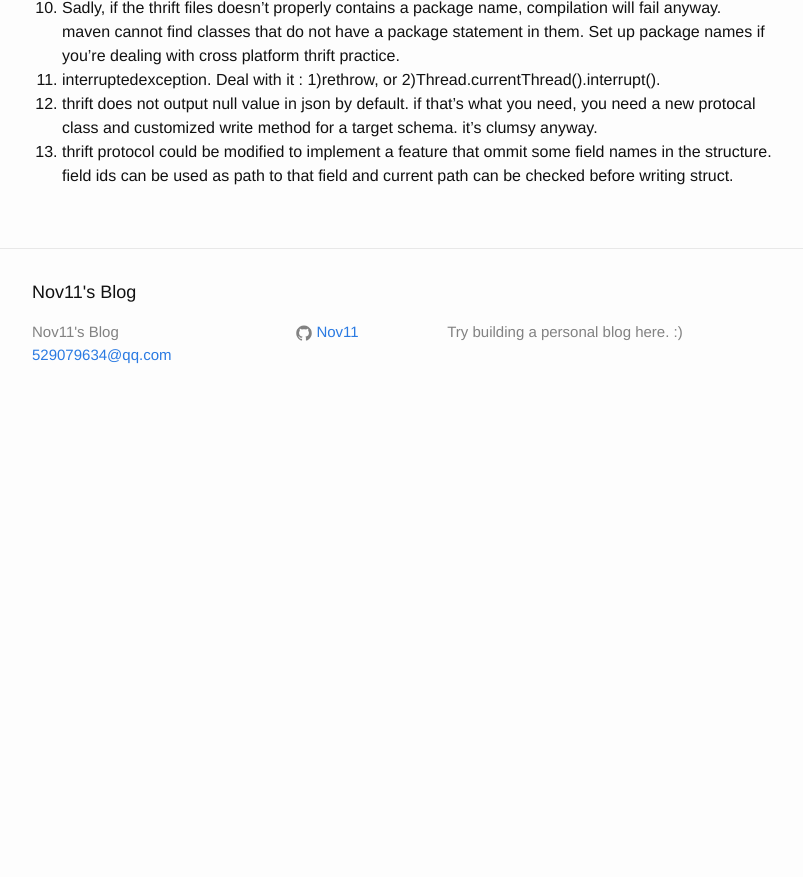
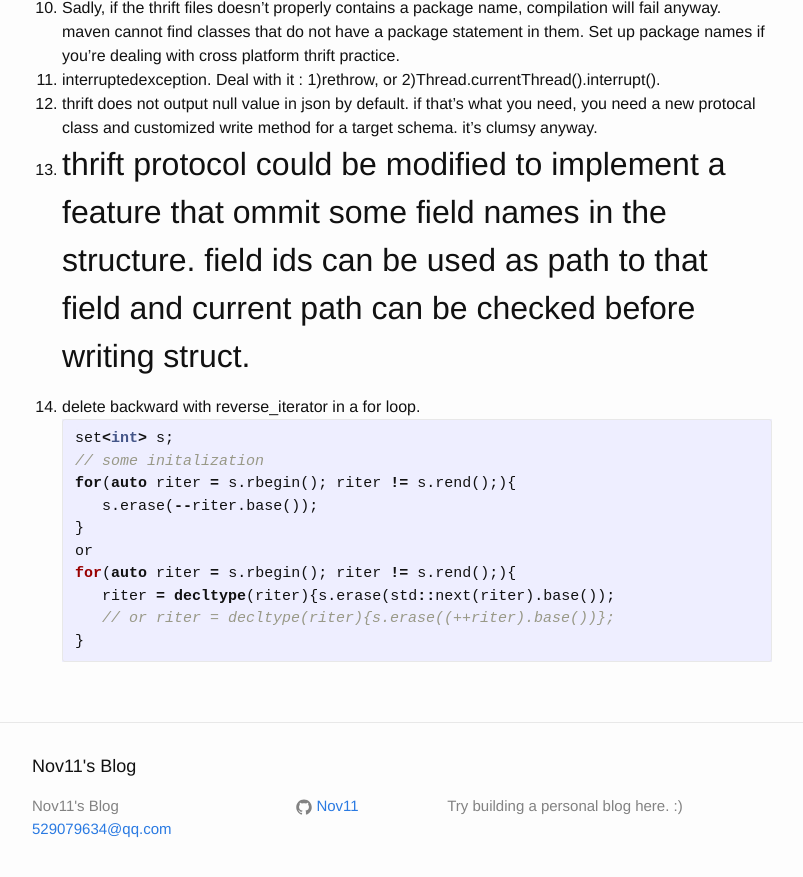
Before and after one commit to Nov11/Nov11.github.io, a Jekyll site: the page built from _posts/2018-06-04-notes-of-miscellaneousness.md, in a window 1280 px wide and 900 px high, scrolled down 942 px. Shown: the top 877 px of the window, without its empty margins (238-1041 px from the left). Built offline with Jekyll 4.4.1, drawn with Linux system fonts in a browser that asks for light colours; before the commit the page ends 1368 px from its top, so only the background shows below that.

Commit message:
Update 2018-06-04-notes-of-miscellaneousness.md

````diff
--- a/_posts/2018-06-04-notes-of-miscellaneousness.md
+++ b/_posts/2018-06-04-notes-of-miscellaneousness.md
@@ -35,6 +35,21 @@
 11. interruptedexception. Deal with it : 1)rethrow, or 2)Thread.currentThread().interrupt().
 12. thrift does not output null value in json by default. if that's what you need, you need a new protocal class and customized write method for a target schema. it's clumsy anyway.
 13. thrift protocol could be modified to implement a feature that ommit some field names in the structure. field ids can be used as path to that field and current path can be checked before writing struct.
+---------------------------------------
+1. delete backward with reverse_iterator in a for loop.
+   ```c++
+   set<int> s;
+   // some initalization
+   for(auto riter = s.rbegin(); riter != s.rend();){
+      s.erase(--riter.base());
+   }
+   or
+   for(auto riter = s.rbegin(); riter != s.rend();){
+      riter = decltype(riter){s.erase(std::next(riter).base());
+      // or riter = decltype(riter){s.erase((++riter).base())};
+   }
+   ```
+
 
 [jekyll-docs]: http://jekyllrb.com/docs/home
 [jekyll-gh]:   https://github.com/jekyll/jekyll
````
